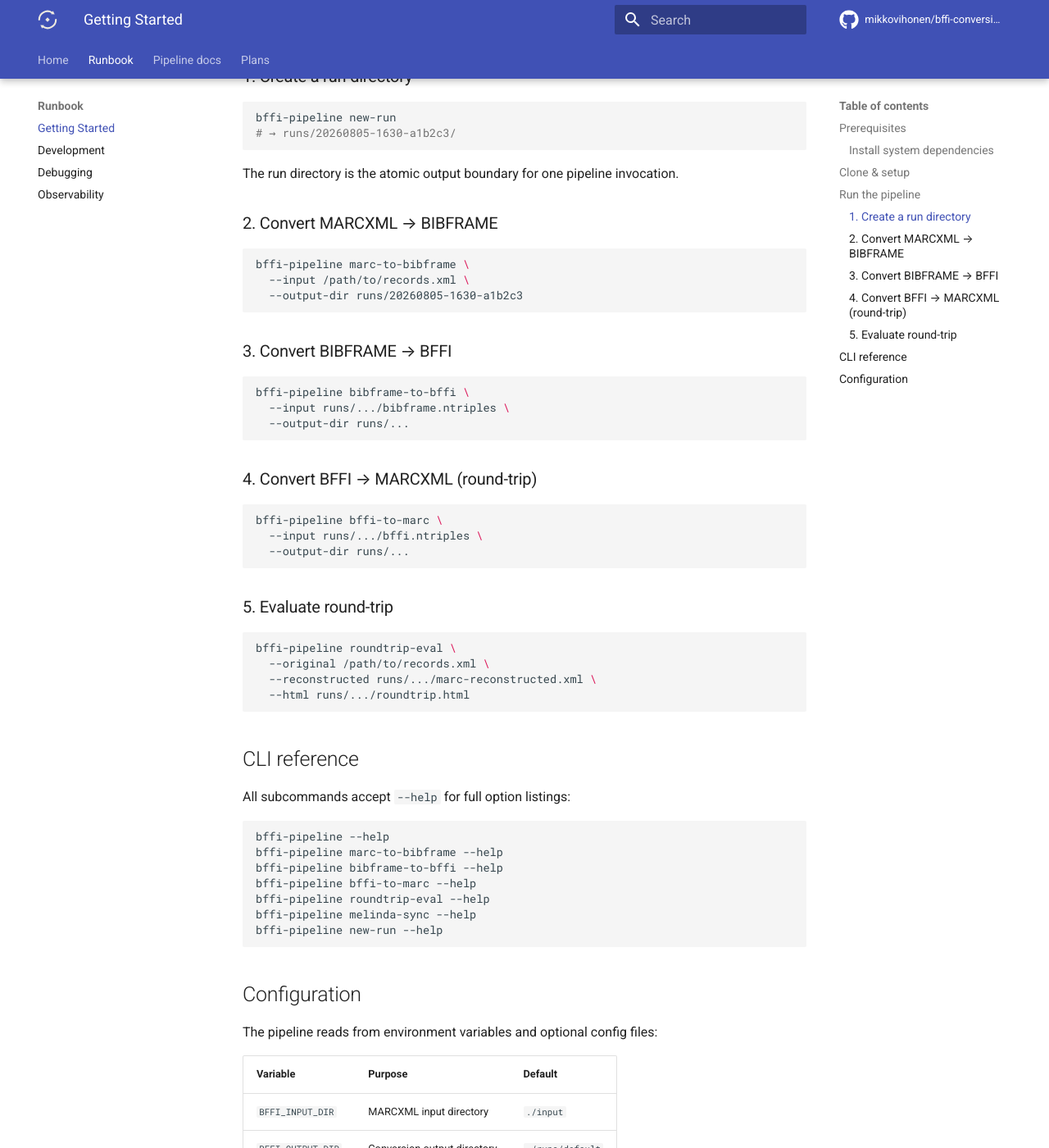
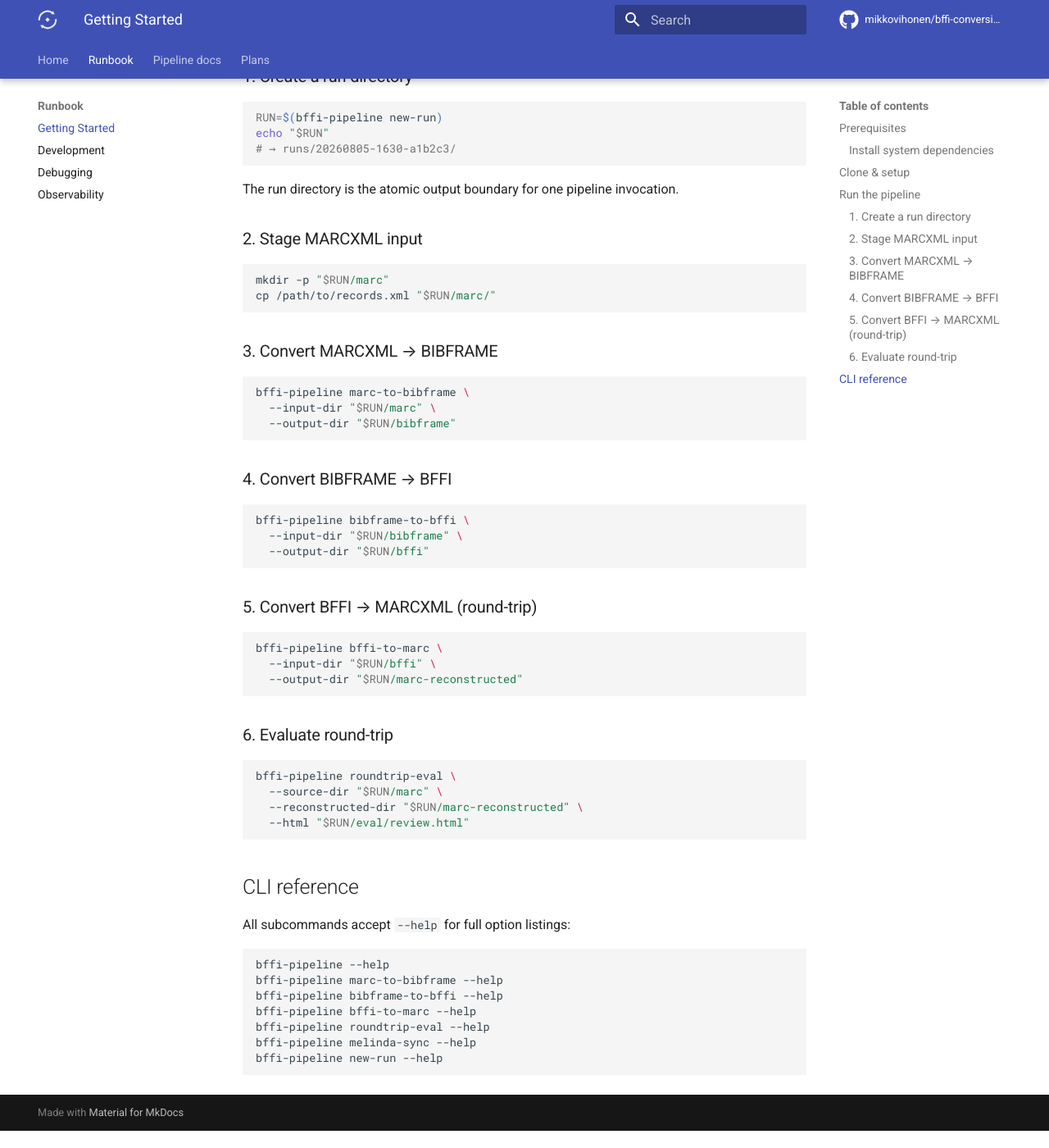
Before and after one commit to mikkovihonen/bffi-conversion-pipeline, an MkDocs documentation site: the page built from docs/getting-started.md, in a window 1280 px wide and 1400 px high, scrolled down 871 px. Shown: the whole window at 82% size. Built offline with MkDocs 1.6.1 and Material for MkDocs 9.7.7, drawn with Linux system fonts in a browser that asks for light colours; comment, search, counter and statistics services are not loaded; after the commit the page ends 2250 px from its top, so only the background shows below that; some of the changed text lies outside the part shown.

Commit message:
docs: fix getting-started pipeline examples to use correct CLI flags and connected paths

````diff
--- a/docs/getting-started.md
+++ b/docs/getting-started.md
@@ -35,43 +35,51 @@ git submodule update --init --recursive
 ### 1. Create a run directory
 
 ```bash
-bffi-pipeline new-run
+RUN=$(bffi-pipeline new-run)
+echo "$RUN"
 # → runs/20260805-1630-a1b2c3/
 ```
 
 The run directory is the atomic output boundary for one pipeline invocation.
 
-### 2. Convert MARCXML → BIBFRAME
+### 2. Stage MARCXML input
+
+```bash
+mkdir -p "$RUN/marc"
+cp /path/to/records.xml "$RUN/marc/"
+```
+
+### 3. Convert MARCXML → BIBFRAME
 
 ```bash
 bffi-pipeline marc-to-bibframe \
-  --input /path/to/records.xml \
-  --output-dir runs/20260805-1630-a1b2c3
+  --input-dir "$RUN/marc" \
+  --output-dir "$RUN/bibframe"
 ```
 
-### 3. Convert BIBFRAME → BFFI
+### 4. Convert BIBFRAME → BFFI
 
 ```bash
 bffi-pipeline bibframe-to-bffi \
-  --input runs/.../bibframe.ntriples \
-  --output-dir runs/...
+  --input-dir "$RUN/bibframe" \
+  --output-dir "$RUN/bffi"
 ```
 
-### 4. Convert BFFI → MARCXML (round-trip)
+### 5. Convert BFFI → MARCXML (round-trip)
 
 ```bash
 bffi-pipeline bffi-to-marc \
-  --input runs/.../bffi.ntriples \
-  --output-dir runs/...
+  --input-dir "$RUN/bffi" \
+  --output-dir "$RUN/marc-reconstructed"
 ```
 
-### 5. Evaluate round-trip
+### 6. Evaluate round-trip
 
 ```bash
 bffi-pipeline roundtrip-eval \
-  --original /path/to/records.xml \
-  --reconstructed runs/.../marc-reconstructed.xml \
-  --html runs/.../roundtrip.html
+  --source-dir "$RUN/marc" \
+  --reconstructed-dir "$RUN/marc-reconstructed" \
+  --html "$RUN/eval/review.html"
 ```
 
 ## CLI reference
@@ -87,13 +95,3 @@ bffi-pipeline roundtrip-eval --help
 bffi-pipeline melinda-sync --help
 bffi-pipeline new-run --help
 ```
-
-## Configuration
-
-The pipeline reads from environment variables and optional config files:
-
-| Variable | Purpose | Default |
-|----------|---------|---------|
-| `BFFI_INPUT_DIR` | MARCXML input directory | `./input` |
-| `BFFI_OUTPUT_DIR` | Conversion output directory | `./runs/default` |
-| `BFFI_LOG_LEVEL` | Logging verbosity | `INFO` |
````
